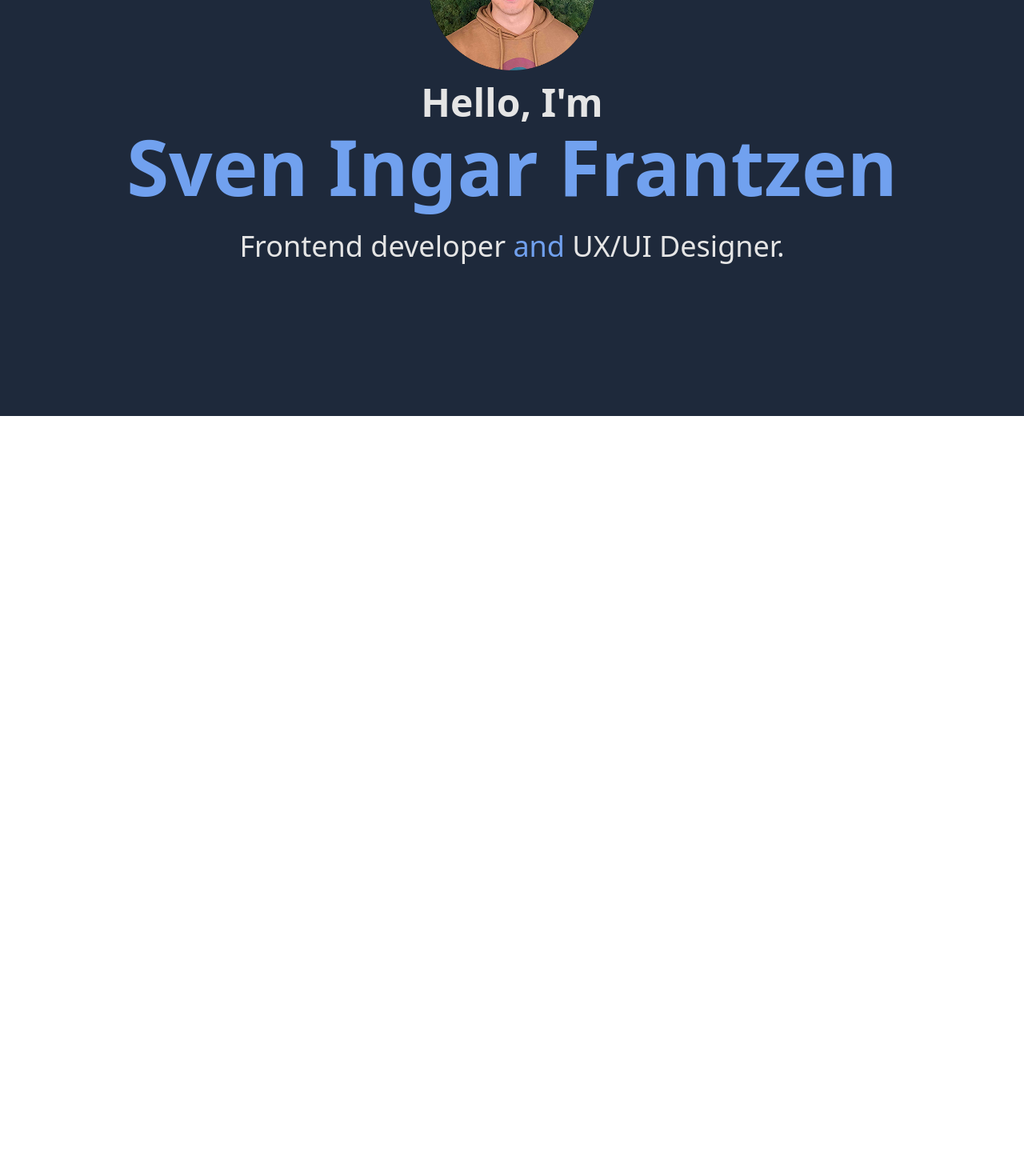
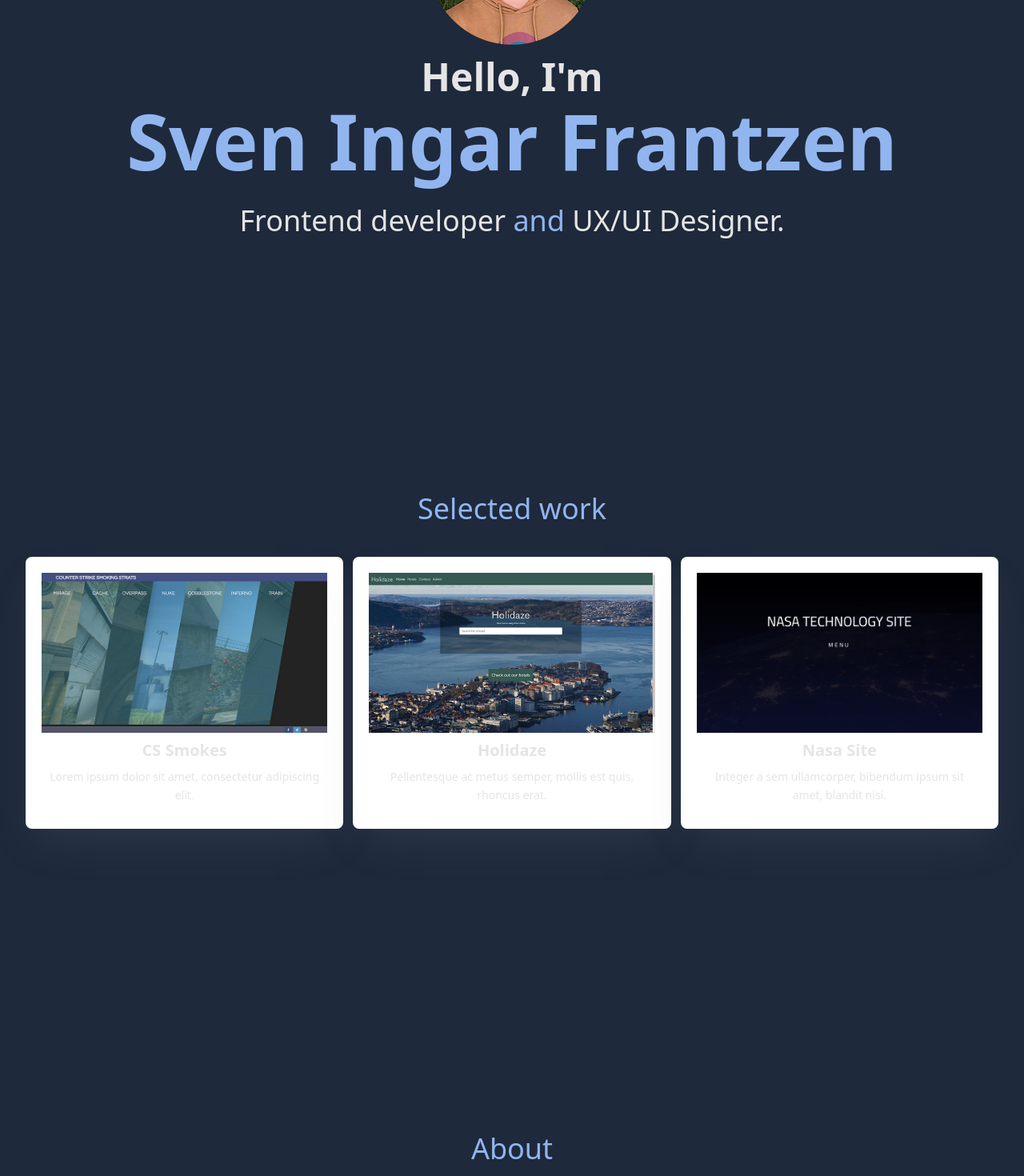
Before and after one commit to svennif/portfolio_new, a Vue app: page / in a window 1280 px wide. Shown: the part 280-1750 px from the top of the page at 80% size. Before the commit the page ends 800 px from the top, so only its background shows below. Built offline with nearby package versions, Linux system fonts and the light colour scheme.

Commit message:
added the rest of the pages, various styling changes

```diff
--- a/package.json
+++ b/package.json
@@ -8,10 +8,8 @@
     "lint": "vue-cli-service lint"
   },
   "dependencies": {
-    "axios": "^1.4.0",
     "core-js": "^3.8.3",
-    "vue": "^3.2.13",
-    "vue-axios": "^3.5.2"
+    "vue": "^3.2.13"
   },
   "devDependencies": {
     "@babel/core": "^7.12.16",
--- a/public/index.html
+++ b/public/index.html
@@ -5,7 +5,7 @@
     <meta http-equiv="X-UA-Compatible" content="IE=edge">
     <meta name="viewport" content="width=device-width,initial-scale=1.0">
     <link rel="icon" href="<%= BASE_URL %>favicon.ico">
-    <title><%= htmlWebpackPlugin.options.title %></title>
+    <title>Sven Ingar Frantzen</title>
   </head>
   <body>
     <noscript>
--- a/src/App.vue
+++ b/src/App.vue
@@ -1,23 +1,27 @@
 <template>
-  <div class="bg-midnight text-white-200 flex flex-col justify-center m-0 p-0">
-  <Home />
-  <!-- <Projects /> -->
-  </div>
+        <Home />
+        <Projects />
+        <About />
+        <Contact />
 </template>
 
 <script>
-import Home from '@/components/HomeComponent.vue';
-// import Projects from './components/ProjectComponent.vue';
+import Home from "@/components/HomeComponent.vue";
+import Projects from "./components/ProjectComponent.vue";
+import About from "./components/AboutComponent.vue";
+import Contact from "./components/ContactComponent.vue";
 
 export default {
-  name: 'App',
-  components: {
+    name: "App",
+    components: {
     Home,
-    // Projects
-}
-}
+    Projects,
+    About,
+    Contact
+},
+};
 </script>
 
 <style>
-  @import '@/assets/styles/style.css';
+@import "@/assets/styles/style.css";
 </style>
--- a/src/assets/styles/style.css
+++ b/src/assets/styles/style.css
@@ -2,8 +2,26 @@
 @tailwind components;
 @tailwind utilities;
 
+#app {
+    /* bg-midnight text-white-200 flex flex-col justify-center m-0 p-0 */
+    display: flex;
+    flex-direction: column;
+}
+
 @layer base {
     html {
         font-family: Proxima Nova, system-ui, sans-serif;
+        margin: 0;
+        padding: 0;
+        background-color: #1e293b;
+        overflow-y: scroll;
+        scroll-snap-type: y var(--tw-scroll-snap-strictness);
+        --tw-scroll-snap-strictness: proximity;
+    }
+    @media screen and (min-width: 426px) {
+        html {
+            scroll-snap-type: y var(--tw-scroll-snap-strictness);
+            --tw-scroll-snap-strictness: mandatory;
+        }
     }
 }
--- a/src/components/AboutComponent.vue
+++ b/src/components/AboutComponent.vue
@@ -0,0 +1,15 @@
+<template>
+    <div class="max-w-7xl mx-auto h-screen snap-start snap-always">
+            <h1 class="text-4xl text-highlight text-center mt-10 md:mt-24">About</h1>
+    </div>
+</template>
+
+<script>
+export default {
+    setup() {
+        return {};
+    },
+};
+</script>
+
+<style lang="scss" scoped></style>
--- a/src/components/ContactComponent.vue
+++ b/src/components/ContactComponent.vue
@@ -0,0 +1,19 @@
+<template>
+    <div class="max-w-7xl mx-auto h-screen snap-start snap-always">
+        <h1 class="text-4xl text-highlight text-center mt-10 md:mt-24">Contact</h1>
+    </div>
+</template>
+
+<script>
+export default {
+    setup () {
+
+
+        return {}
+    }
+}
+</script>
+
+<style lang="scss" scoped>
+
+</style>
--- a/src/components/HomeComponent.vue
+++ b/src/components/HomeComponent.vue
@@ -1,13 +1,13 @@
 <template>
-    <div class="home max-w-7xl mx-auto h-screen">
-        <div class="mt-40">
-            <img class="home__image mx-auto w-52" :src="portrait_image" alt="Portrait of Sven Ingar" />
-            <div class="home-wrapper text-center">
-                <h1 class="home__heading text-neutral-200 font-main text-5xl font-bold mt-4">Hello, I'm</h1>
-                <h2 class="home__subheading text-highlight font-hightlight text-8xl mt-2 font-bold">Sven Ingar Frantzen</h2>
-                <p class="home__description text-neutral-200 font-main text-4xl mt-8">
+    <div class="max-w-7xl mx-auto h-screen snap-start snap-always">
+        <div class="mt-12 md:mt-32">
+            <img class="mx-auto w-52" :src="portrait_image" alt="Portrait of Sven Ingar" />
+            <div class="text-center">
+                <h1 class="text-neutral-200 font-main text-3xl md:text-5xl font-bold mt-4">Hello, I'm</h1>
+                <h2 class="text-highlight font-hightlight text-5xl/[1.3] md:text-8xl mt-2 font-bold">Sven Ingar Frantzen</h2>
+                <p class="text-neutral-200 font-main  text-3xl/[1.4] md:text-4xl mt-8">
                     Frontend developer
-                    <span class="home__description-highlight text-highlight font-hightlight">and</span>
+                    <span class="text-highlight font-hightlight">and</span>
                     UX/UI Designer.
                 </p>
             </div>
--- a/src/components/ProjectComponent.vue
+++ b/src/components/ProjectComponent.vue
@@ -1,19 +1,18 @@
 <template>
-    <h1 class="project__heading text-4xl text-center">Selected work</h1>
-    <section id="projects" class="max-w-7xl mx-auto p-6 lg:p-8 mt-2">
-        <div class="grid grid-cols-1 md:grid-cols-2 gap-4 lg:gap-4">
-            <a :href="project.url" target="_blank" class="project__wrapper scale-100 p-5 bg-white dark:bg-gray-800/50 dark:bg-gradient-to-bl from-gray-700/50 via-transparent dark:ring-1 dark:ring-inset dark:ring-white/20 rounded-lg shadow-2xl shadow-gray-500/20 dark:shadow-none flex motion-safe:hover:scale-[1.01] transition-all duration-250 focus:outline focus:outline-2 focus:outline-red-500 hover:shadow-offset-x-6 hover:shadow-offset-y-6 hover:shadow-blur-15 hover:shadow-spread-0 hover:text-black" v-for="project in projects" :key="project.id">
-                <div class="flex-col text-center project__information">
-                    <img class="project__information--image block m-auto" :src="project.image" v-bind:alt="project.description" />
-                    <h2 class="project__information--title text-xl font-semibold text-gray-900 mt-2 text-white-200">{{ project.title }}</h2>
-                    <p class="project__information--description pb-4 text-sm leading-relaxed mt-2 h-14">{{ project.description }}</p>
-                    <svg xmlns="http://www.w3.org/2000/svg" fill="none" viewBox="0 0 24 24" stroke-width="1.5" class="self-center shrink-0 stroke-red-500 w-7 h-7 m-auto project__information--arrow mt-3">
-                        <path stroke-linecap="round" stroke-linejoin="round" d="M4.5 12h15m0 0l-6.75-6.75M19.5 12l-6.75 6.75" />
-                    </svg>
-                </div>
-            </a>
-        </div>
-    </section>
+    <div class="max-w-7xl mx-auto h-full md:h-screen snap-start snap-always">
+        <h1 class="text-4xl text-highlight text-center mt-6 md:mt-24">Selected work</h1>
+        <section id="projects" class="max-w-7xl mx-auto p-6 lg:p-8 mt-2">
+            <div class="grid grid-cols-1 md:grid-cols-3 gap-3 lg:gap-3">
+                <a :href="project.url" target="_blank" class="scale-100 p-5 bg-white dark:bg-gray-800/50 dark:bg-gradient-to-bl from-gray-700/50 via-transparent dark:ring-1 dark:ring-inset dark:ring-white/20 rounded-lg shadow-2xl shadow-gray-500/20 dark:shadow-none flex motion-safe:hover:scale-[1.01] transition-all duration-250 focus:outline focus:outline-2 focus:outline-red-500 hover:shadow-xl hover:shadow-offset-x-2 hover:shadow-offset-y-2" v-for="project in projects" :key="project.id">
+                    <div class="flex-col text-center ">
+                        <img class="block m-auto h-[200px] w-full object-cover" :src="project.image" v-bind:alt="project.name" />
+                        <h2 class="text-xl font-semibold text-neutral-200 mt-2">{{ project.title }}</h2>
+                        <p class="pb-4 text-sm text-neutral-200 leading-relaxed px-2 mt-2 h-14">{{ project.description }}</p>
+                    </div>
+                </a>
+            </div>
+        </section>
+    </div>
 </template>
 
 <script>
@@ -49,6 +48,4 @@ export default {
 };
 </script>
 
-<style>
-
-</style>
+<style></style>
--- a/tailwind.config.js
+++ b/tailwind.config.js
@@ -11,7 +11,7 @@ export default {
     colors: {
       ...colors,
       'midnight': '#1e293b',
-      'highlight': '#71a1ef',
+      'highlight': '#91B5EF',
       'accent': '#2a3a52',
       'accent-2': '#3c5376'
     },
```
Also changed, not shown: 2 other files (tests, documents, lock files or other folders).
